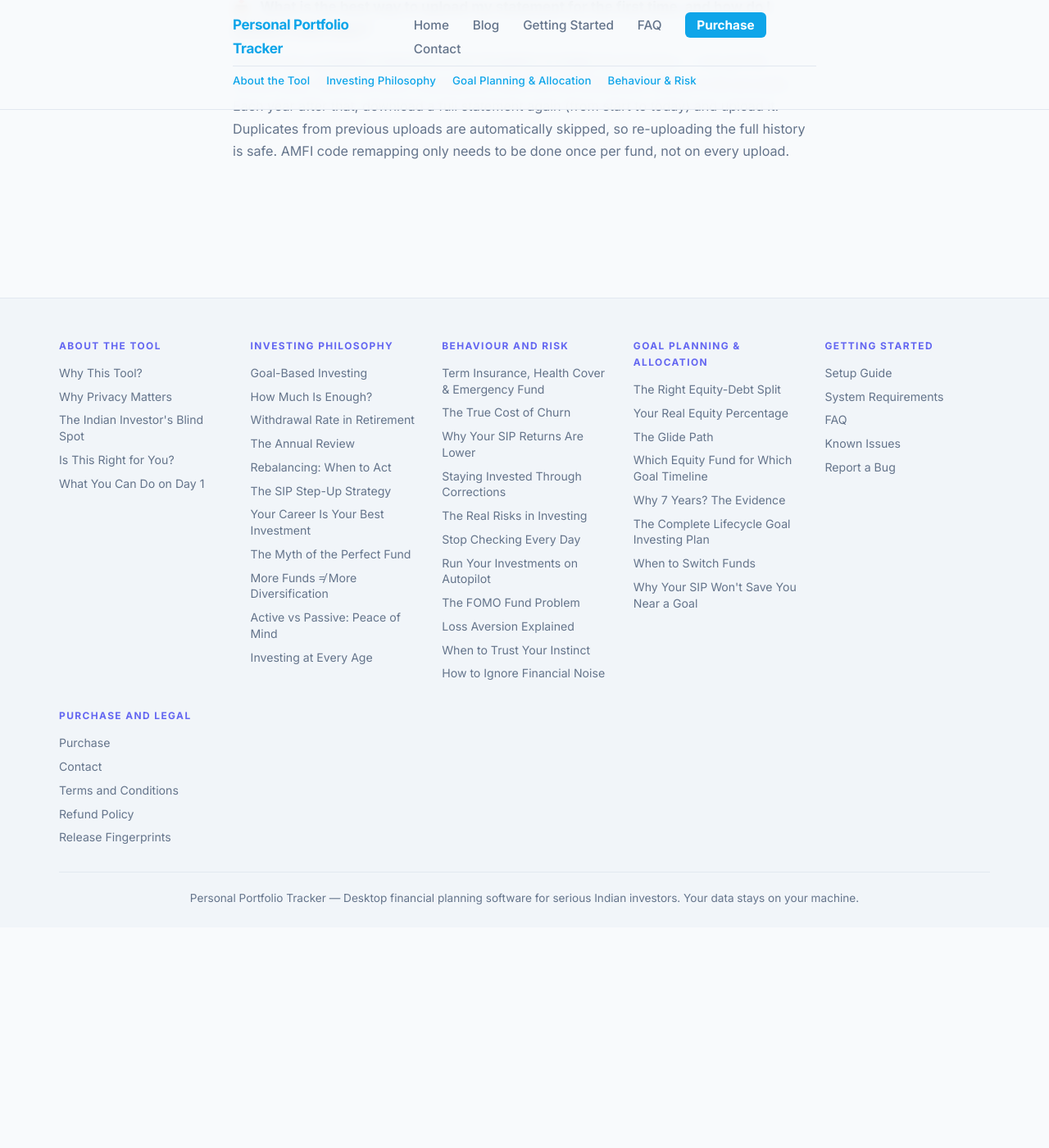
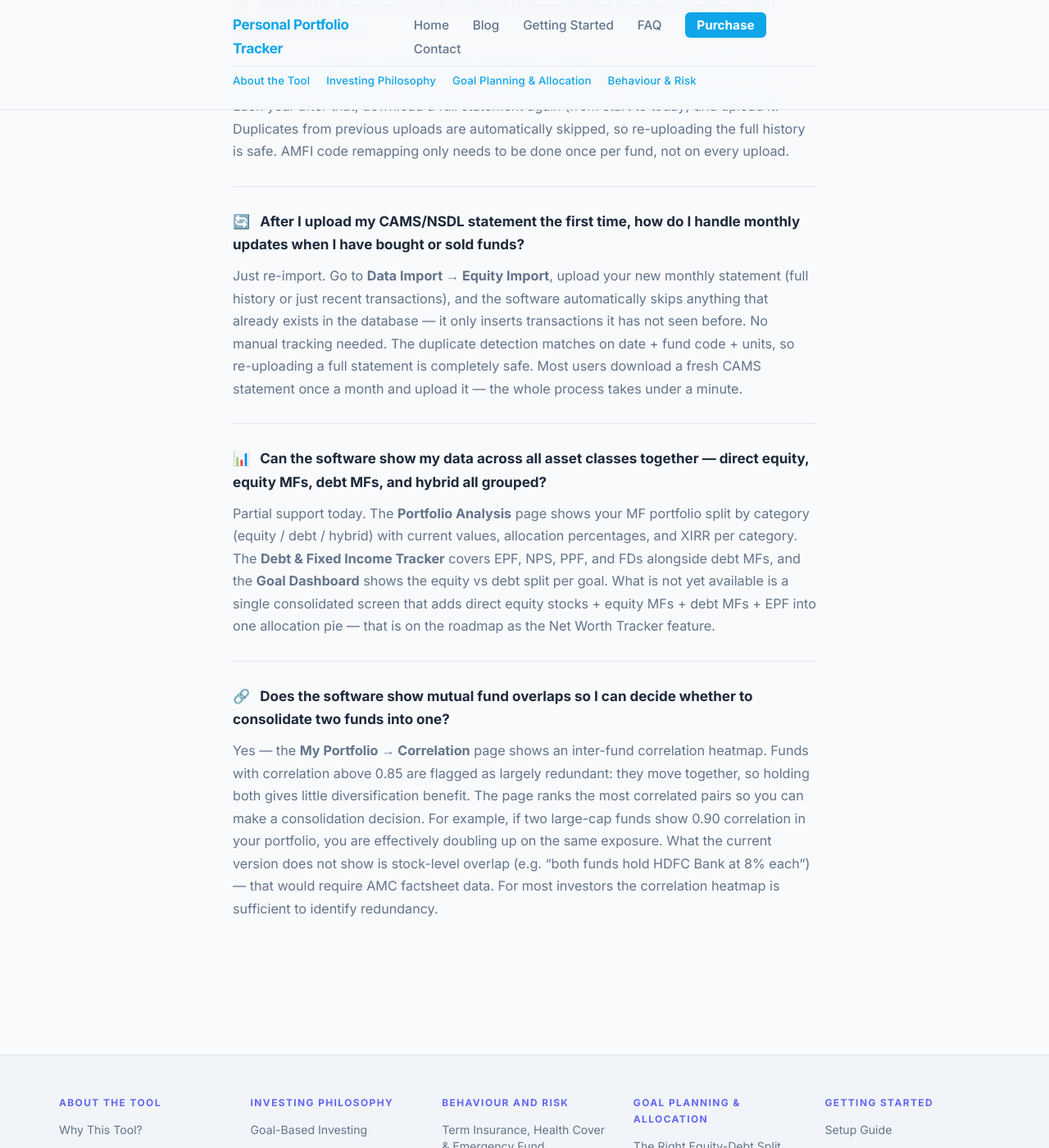
Before and after one commit to srikrishna2024/portfolio-tracker-blog, a Jekyll site: the page built from faq/index.html, in a window 1280 px wide and 1400 px high, scrolled down 4168 px. Shown: the whole window at 82% size. Built offline with Jekyll 4.4.1, drawn with Linux system fonts in a browser that asks for light colours; before the commit the page ends 5299 px from its top, so only the background shows below that.

Commit message:
Add 3 new FAQ entries: monthly updates, asset class grouping, MF overlap

```diff
--- a/faq/index.html
+++ b/faq/index.html
@@ -107,5 +107,21 @@ title: Frequently Asked Questions
       <p>Upload your <strong>complete statement from inception to today</strong> the first time — not just the current year. XIRR and return calculations need the full transaction history to be accurate. Each year after that, download a full statement again (from start to today) and upload it. Duplicates from previous uploads are automatically skipped, so re-uploading the full history is safe. AMFI code remapping only needs to be done once per fund, not on every upload.</p>
     </div>
 
+
+    <div class="faq-item">
+      <h3><span class="faq-icon">🔄</span> After I upload my CAMS/NSDL statement the first time, how do I handle monthly updates when I have bought or sold funds?</h3>
+      <p>Just re-import. Go to <strong>Data Import → Equity Import</strong>, upload your new monthly statement (full history or just recent transactions), and the software automatically skips anything that already exists in the database — it only inserts transactions it has not seen before. No manual tracking needed. The duplicate detection matches on date + fund code + units, so re-uploading a full statement is completely safe. Most users download a fresh CAMS statement once a month and upload it — the whole process takes under a minute.</p>
+    </div>
+
+    <div class="faq-item">
+      <h3><span class="faq-icon">📊</span> Can the software show my data across all asset classes together — direct equity, equity MFs, debt MFs, and hybrid all grouped?</h3>
+      <p>Partial support today. The <strong>Portfolio Analysis</strong> page shows your MF portfolio split by category (equity / debt / hybrid) with current values, allocation percentages, and XIRR per category. The <strong>Debt &amp; Fixed Income Tracker</strong> covers EPF, NPS, PPF, and FDs alongside debt MFs, and the <strong>Goal Dashboard</strong> shows the equity vs debt split per goal. What is not yet available is a single consolidated screen that adds direct equity stocks + equity MFs + debt MFs + EPF into one allocation pie — that is on the roadmap as the Net Worth Tracker feature.</p>
+    </div>
+
+    <div class="faq-item">
+      <h3><span class="faq-icon">🔗</span> Does the software show mutual fund overlaps so I can decide whether to consolidate two funds into one?</h3>
+      <p>Yes — the <strong>My Portfolio → Correlation</strong> page shows an inter-fund correlation heatmap. Funds with correlation above 0.85 are flagged as largely redundant: they move together, so holding both gives little diversification benefit. The page ranks the most correlated pairs so you can make a consolidation decision. For example, if two large-cap funds show 0.90 correlation in your portfolio, you are effectively doubling up on the same exposure. What the current version does not show is stock-level overlap (e.g. &ldquo;both funds hold HDFC Bank at 8% each&rdquo;) — that would require AMC factsheet data. For most investors the correlation heatmap is sufficient to identify redundancy.</p>
+    </div>
+
   </div>
 </div>
```
